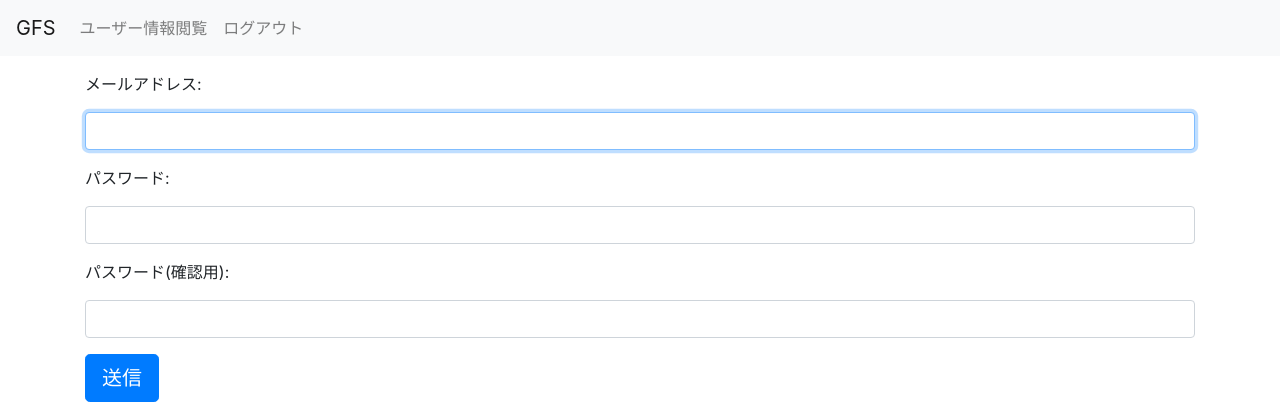
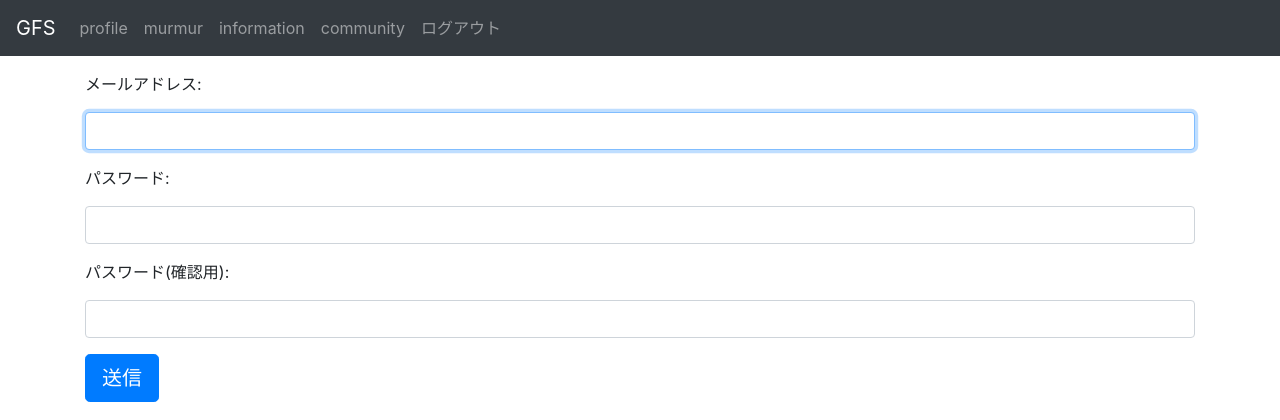
Before and after one commit to jin-take/GFS, a Django app: page /accounts/accounts/user_create/ in a window 1280 px wide. Shown: the top 420 px of the page. Run offline with Django 3.2, Linux system fonts and the light colour scheme; the visitor is signed in with stand-in values (Sample User, id 1); some libraries are stand-ins or nearby versions.

Commit message:
nav_bar_base.html
I was able to navigate, but the names are all different.

```diff
--- a/app/requirements.txt
+++ b/app/requirements.txt
@@ -1,2 +1,5 @@
 Django
 mysqlclient
+djangorestframework
+django-crispy-forms
+pillow
--- a/app/src/GFSProject/GFSProject/settings.py
+++ b/app/src/GFSProject/GFSProject/settings.py
@@ -78,6 +78,7 @@ TEMPLATES = [
         'BACKEND': 'django.template.backends.django.DjangoTemplates',
         'DIRS': [
             os.path.join(BASE_DIR, 'templates'),
+            os.path.join(BASE_DIR, 'templates/murmur'),
         ],
         'APP_DIRS': True,
         'OPTIONS': {
--- a/app/src/GFSProject/GFSProject/urls.py
+++ b/app/src/GFSProject/GFSProject/urls.py
@@ -36,6 +36,8 @@ urlpatterns = [
     path('murmur/', include('apps.murmur.urls')),
     path('scraps/', include('apps.scraps.urls')),
 
+
+
 ]
 
 urlpatterns += static(
--- a/app/src/GFSProject/apps/accounts/urls.py
+++ b/app/src/GFSProject/apps/accounts/urls.py
@@ -3,6 +3,7 @@ from . import views
 from GFSProject import views as topview
 from django.conf.urls.static import static
 from django.conf import settings
+
 
 urlpatterns = [
     path('', topview.index, name='index'),
@@ -13,4 +14,8 @@ urlpatterns = [
     path('accounts/user_create/', views.UserCreate.as_view(), name='user_create'),
     path('accounts/user_create/done', views.UserCreateDone.as_view(), name='user_create_done'),
     path('accounts/user_create/complete/<token>/', views.UserCreateComplete.as_view(), name='user_create_complete'),
+
+
+
+
 ]   + static(settings.MEDIA_URL, document_root=settings.MEDIA_ROOT)
--- a/app/src/GFSProject/apps/murmur/urls.py
+++ b/app/src/GFSProject/apps/murmur/urls.py
@@ -5,6 +5,7 @@ from django.urls import include
 from rest_framework import routers
 from django.conf.urls.static import static
 from django.conf import settings
+
 
 
 app_name = 'murmur'
--- a/app/src/GFSProject/templates/base.html
+++ b/app/src/GFSProject/templates/base.html
@@ -16,7 +16,8 @@
 <body>
 
   <!-- ナブバー -->
-  <nav class="navbar navbar-expand-lg navbar-light bg-light">
+  <!-- <nav class="navbar navbar-expand-lg navbar-light bg-light"> -->
+    <nav class="navbar navbar-expand-lg navbar-dark bg-dark" style="margin-bottom: 1rem;">
     <a class="navbar-brand" href="{% url 'index' %}">GFS</a>
     <button class="navbar-toggler" type="button" data-toggle="collapse" data-target="#navbarSupportedContent"
       aria-controls="navbarSupportedContent" aria-expanded="false" aria-label="Toggle navigation">
@@ -27,15 +28,30 @@
       <ul class="navbar-nav mr-auto">
         {% if user.is_authenticated %}
         <li>
-          <a class="nav-item nav-link" href="{% url 'profile' user.pk %}">ユーザー情報閲覧</a>
+          <a class="nav-item nav-link" href="{% url 'profile' user.pk %}">profile</a>
+        </li>
+
+
+        <li>
+          <a class="nav-item nav-link" a href="{% url 'murmur:murmur_list'  %}">murmur</a>
         </li>
 
         <li>
-          <a class="nav-item nav-link" href="{% url 'logout' %}">ログアウト</a>
+          <a class="nav-item nav-link" a href="{% url 'diary:diary_list'  %}">information</a>
         </li>
+
+        <li>
+          <a class="nav-item nav-link" a href="{% url 'scraps:scraps_list'  %}">community</a>
+        </li>
+
+
+        <li>
+          <a class="nav-item nav-link" href="{% url 'logout'  %}">ログアウト</a>
+        </li>
+
         {% else %}
         <li class="nav-item">
-          <a class="nav-item nav-link" href="{% url 'login' %}">
+          <a class="nav-item nav-link" href="{% url 'login'  %}">
             ログイン/会員登録
           </a>
         </li>
```
Also changed, not shown: app/src/GFSProject/GFSProject/views.py (+10 -0 lines), app/src/GFSProject/templates/diary.html (renamed from app/src/GFSProject/templates/403.html), app/src/GFSProject/templates/murmur.html (renamed from app/src/GFSProject/templates/404.html), app/src/GFSProject/templates/scraps.html (renamed from app/src/GFSProject/templates/500.html), 7 other files.
